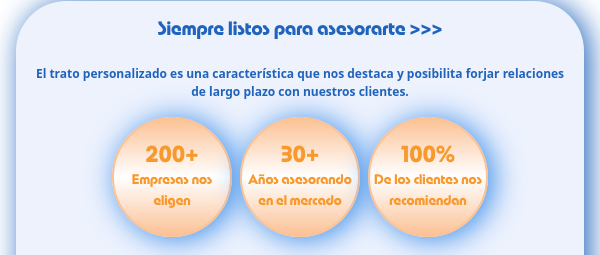
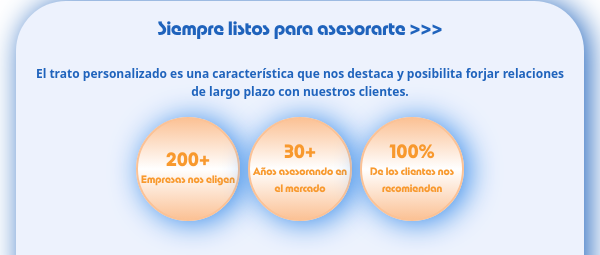
Before and after one commit to Ivanjaviersanchez/Fenix-Broker, a React (Vite) app: page / in a window 600 px wide. Shown: the part 3481-3736 px from the top of the page. Built offline with nearby package versions, Linux system fonts and the light colour scheme.

Commit message:
Responsive test3

```diff
--- a/src/components/HomeContadores.css
+++ b/src/components/HomeContadores.css
@@ -117,10 +117,10 @@
         height: 13vh;
     }
     .ContadorItem h3 {
-        font-size: 3vh;
+        font-size: 2.5vh;
     }
     .ContadorItem p {
-        font-size: 1.6vh;
+        font-size: 1.4vh;
         padding: 0.2vh;
         margin: 0;
     }
@@ -148,15 +148,15 @@
         flex-direction: row;
     }
     .ContadorItem {
-        width: 15vh !important;
-        height: 15vh !important;
+        width: 13vh !important;
+        height: 13vh !important;
     }
     .ContadorItem h3 {
-        font-size: 3vh;
+        font-size: 2.5vh;
         padding-top: 0vh;
     }
     .ContadorItem p {
-        font-size: 1.8vh;
+        font-size: 1.4vh;
         padding: 0;
         margin: 0;
     }
```
